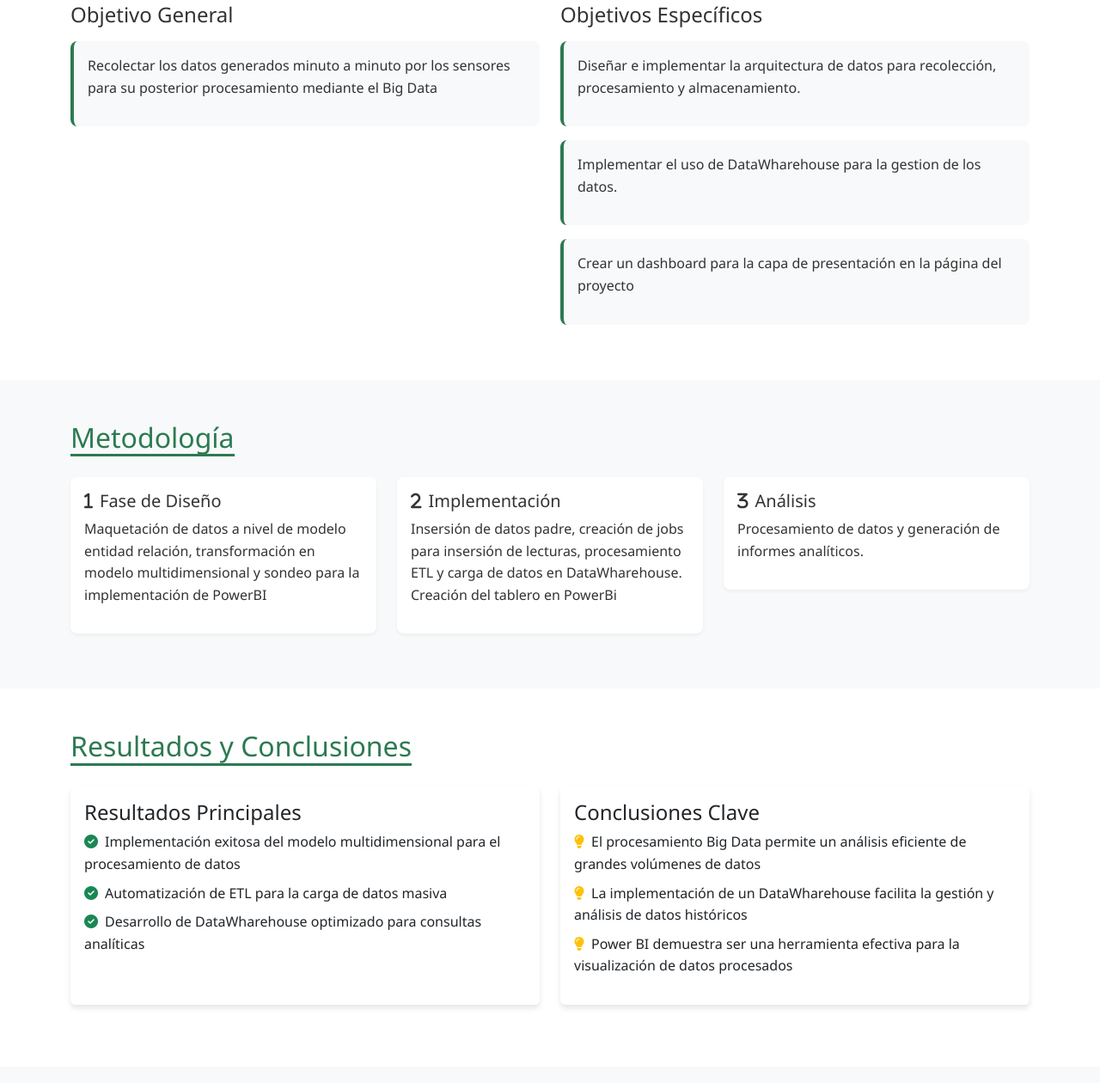
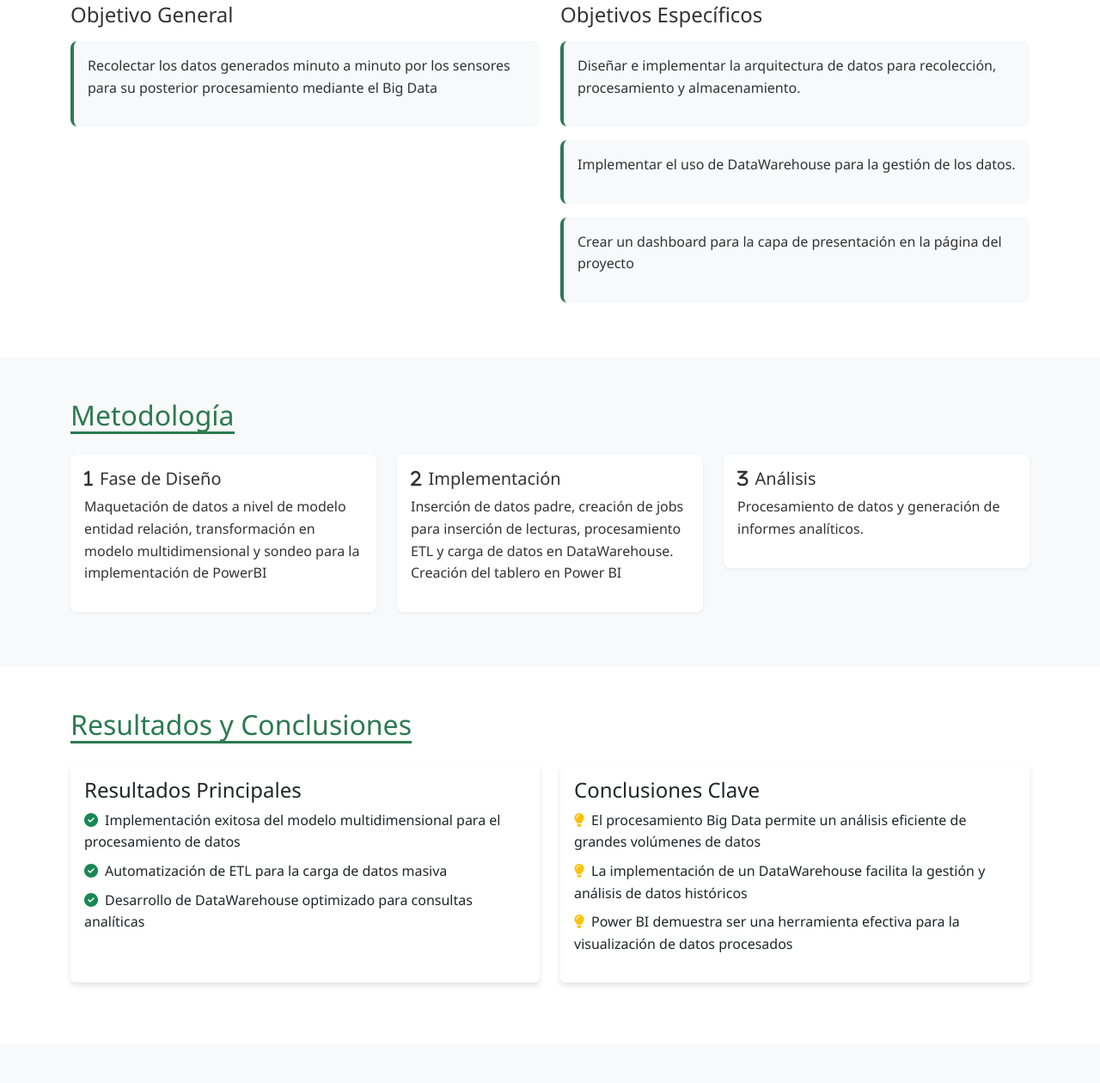
Before and after one commit to the-nett/Smartparks, a plain HTML site: page index.html in a window 1280 px wide. Shown: the part 1538-2798 px from the top of the page at 86% size. Drawn offline with nearby package versions, Linux system fonts and the light colour scheme.

Commit message:
correcionOrtografia

```diff
--- a/index.html
+++ b/index.html
@@ -250,7 +250,7 @@
                     <h2 class="project-info-title">Acerca del Proyecto</h2>
                     <div class="project-info-item mb-4">
                         <p class="lead mb-0">
-                            El proyecto SmartParks busca monitorear los datos generados por sensores ubicados en parques urbanos, para asi contrinuir con el desarrollo de una ciudad inteligente.
+                            El proyecto SmartParks busca monitorear los datos generados por sensores ubicados en parques urbanos, para así contribuir con el desarrollo de una ciudad inteligente.
                         </p>
                     </div>
                     <div class="row g-4">
@@ -321,7 +321,7 @@
                         <p>Diseñar e implementar la arquitectura de datos para recolección, procesamiento y almacenamiento.</p>
                     </div>
                     <div class="objective-item">
-                        <p>Implementar el uso de DataWharehouse para la gestion de los datos.</p>
+                        <p>Implementar el uso de DataWarehouse para la gestión de los datos.</p>
                     </div>
                     <div class="objective-item">
                         <p>Crear un dashboard para la capa de presentación en la página del proyecto</p>
@@ -345,7 +345,7 @@
                 <div class="col-md-4">
                     <div class="methodology-item">
                         <h4 class="h5"><i class="fas fa-2 me-2"></i>Implementación</h4>
-                        <p>Insersión de datos padre, creación de jobs para insersión de lecturas, procesamiento ETL y carga de datos en DataWharehouse. Creación del tablero en PowerBi</p>
+                        <p>Inserción de datos padre, creación de jobs para inserción de lecturas, procesamiento ETL y carga de datos en DataWarehouse. Creación del tablero en Power BI</p>
                     </div>
                 </div>
                 <div class="col-md-4">
@@ -370,7 +370,7 @@
                             <ul class="list-unstyled">
                                 <li class="mb-2"><i class="fas fa-check-circle text-success me-2"></i>Implementación exitosa del modelo multidimensional para el procesamiento de datos</li>
                                 <li class="mb-2"><i class="fas fa-check-circle text-success me-2"></i>Automatización de ETL para la carga de datos masiva</li>
-                                <li class="mb-2"><i class="fas fa-check-circle text-success me-2"></i>Desarrollo de DataWharehouse optimizado para consultas analíticas</li>
+                                <li class="mb-2"><i class="fas fa-check-circle text-success me-2"></i>Desarrollo de DataWarehouse optimizado para consultas analíticas</li>
                             </ul>
                         </div>
                     </div>
@@ -381,7 +381,7 @@
                             <h3 class="h4 card-title">Conclusiones Clave</h3>
                             <ul class="list-unstyled">
                                 <li class="mb-2"><i class="fas fa-lightbulb text-warning me-2"></i>El procesamiento Big Data permite un análisis eficiente de grandes volúmenes de datos</li>
-                                <li class="mb-2"><i class="fas fa-lightbulb text-warning me-2"></i>La implementación de un DataWharehouse facilita la gestión y análisis de datos históricos</li>
+                                <li class="mb-2"><i class="fas fa-lightbulb text-warning me-2"></i>La implementación de un DataWarehouse facilita la gestión y análisis de datos históricos</li>
                                 <li class="mb-2"><i class="fas fa-lightbulb text-warning me-2"></i>Power BI demuestra ser una herramienta efectiva para la visualización de datos procesados</li>
                             </ul>
                         </div>
```
